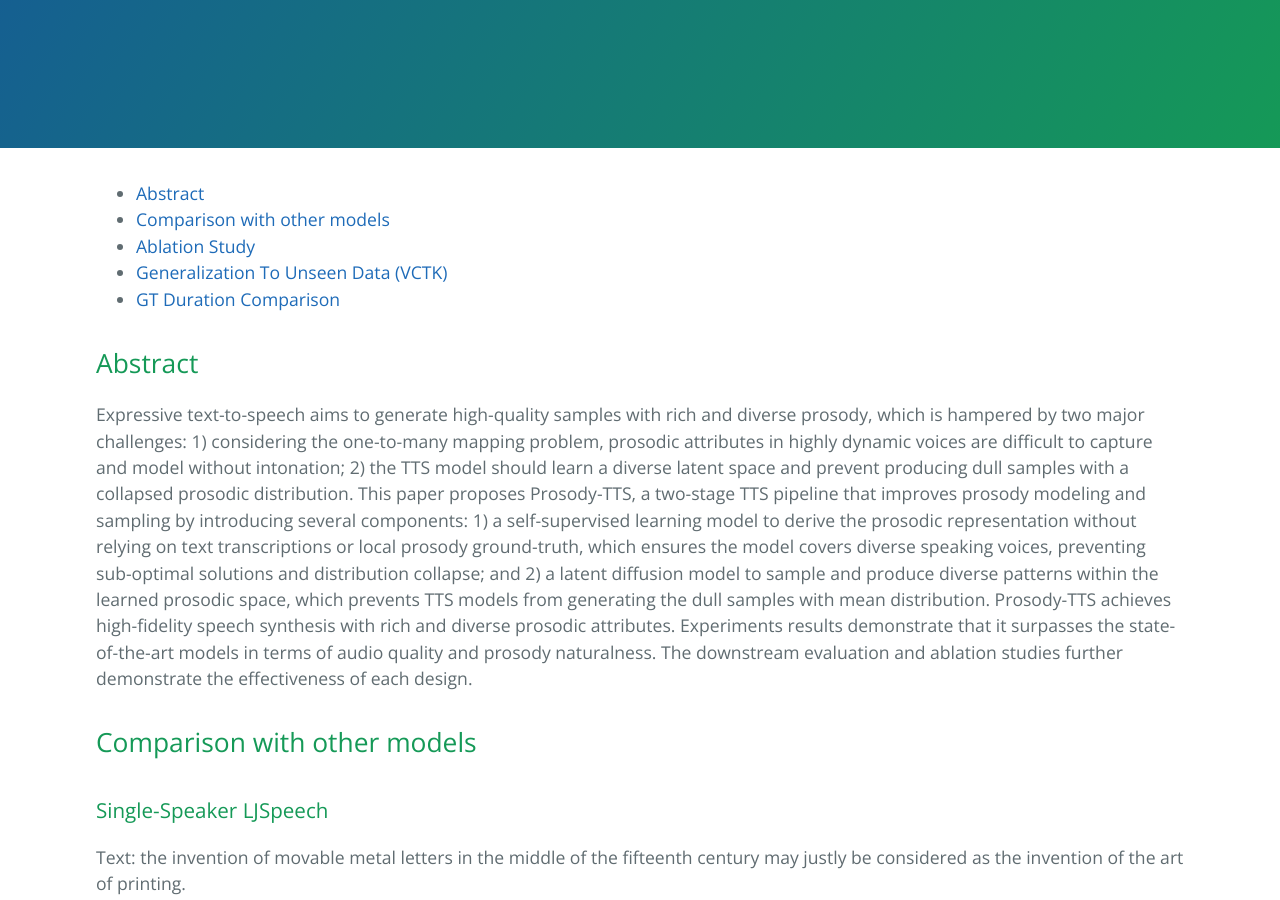
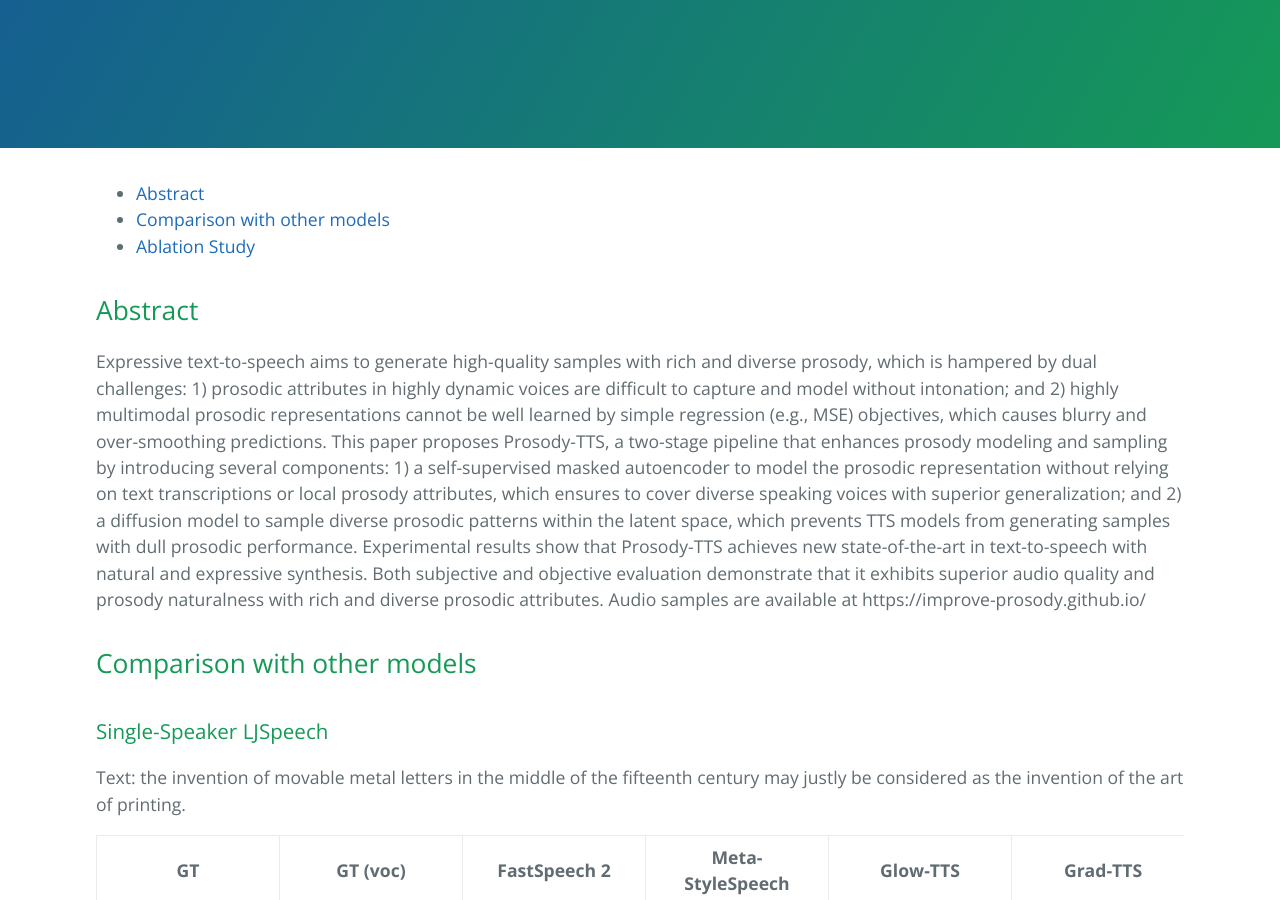
Before and after one commit to improve-prosody/improve-prosody.github.io, a Jekyll site: the page built from index.md, in a window 1280 px wide and 900 px high, scrolled down 340 px. Built offline with Jekyll 4.4.1, drawn with Linux system fonts in a browser that asks for light colours; our own code applies the rules of GitHub Pages for plain Markdown files; the repository's description, which GitHub fills in, is left out; some of the changed text lies outside the part shown.

Commit message:
Add files via upload

```diff
--- a/index.md
+++ b/index.md
@@ -5,8 +5,7 @@
 {:toc}
 ## Abstract
 
-Expressive text-to-speech aims to generate high-quality samples with rich and diverse prosody, which is hampered by two major challenges: 1) considering the one-to-many mapping problem, prosodic attributes in highly dynamic voices are difficult to capture and model without intonation; 2) the TTS model should learn a diverse latent space and prevent producing dull samples with a collapsed prosodic distribution. This paper proposes Prosody-TTS, a two-stage TTS pipeline that improves prosody modeling and sampling by introducing several components: 1) a self-supervised learning model to derive the prosodic representation without relying on text transcriptions or local prosody ground-truth, which ensures the model covers diverse speaking voices, preventing sub-optimal solutions and distribution collapse; and 2) a latent diffusion model to sample and produce diverse patterns within the learned prosodic space, which prevents TTS models from generating the dull samples with mean distribution. Prosody-TTS achieves high-fidelity speech synthesis with rich and diverse prosodic attributes. Experiments results demonstrate that it surpasses the state-of-the-art models in terms of audio quality and prosody naturalness. The downstream evaluation and ablation studies further demonstrate the effectiveness of each design.
-
+  Expressive text-to-speech aims to generate high-quality samples with rich and diverse prosody, which is hampered by dual challenges: 1) prosodic attributes in highly dynamic voices are difficult to capture and model without intonation; and 2) highly multimodal prosodic representations cannot be well learned by simple regression (e.g., MSE) objectives, which causes blurry and over-smoothing predictions. This paper proposes Prosody-TTS, a two-stage pipeline that enhances prosody modeling and sampling by introducing several components: 1) a self-supervised masked autoencoder to model the prosodic representation without relying on text transcriptions or local prosody attributes, which ensures to cover diverse speaking voices with superior generalization; and 2) a diffusion model to sample diverse prosodic patterns within the latent space, which prevents TTS models from generating samples with dull prosodic performance. Experimental results show that Prosody-TTS achieves new state-of-the-art in text-to-speech with natural and expressive synthesis. Both subjective and objective evaluation demonstrate that it exhibits superior audio quality and prosody naturalness with rich and diverse prosodic attributes. Audio samples are available at https://improve-prosody.github.io/
 ## Comparison with other models
 
 ### Single-Speaker LJSpeech
@@ -230,82 +229,3 @@ Expressive text-to-speech aims to generate high-quality samples with rich and di
         </tr>
 	</tbody>
 </table>
-
-
-
-## Generalization To Unseen Data (VCTK)
-<ruby>Text: We also need a small plastic snake and a big toy frog for the kids.</ruby>
-<table>
-	<thead>
-		<tr>
-            <th style="text-align: center">GT</th>
-			<th style="text-align: center">GT(voc.)</th>
-			<th style="text-align: center">Prosody-TTS</th>
-		</tr>
-	</thead>
-	<tbody>
-		<tr>
-			<td style="text-align: center"><audio controls style="width: 150px;"><source src="wavs/VCTK_OOD/GT/p225_004.wav" type="audio/wav"></audio></td>
-			<td style="text-align: center"><audio controls style="width: 150px;"><source src="wavs/VCTK_OOD/GT_voc/p225_004.wav" type="audio/wav"></audio></td>
-            <td style="text-align: center"><audio controls style="width: 150px;"><source src="wavs/VCTK_OOD/Prosody-TTS/p225_004.wav" type="audio/wav"></audio></td>
-        </tr>
-	</tbody>
-</table>
-
-<ruby>Text: Six spoons of fresh snow peas, five thick slabs of blue cheese, and maybe a snack for her brother Bob.</ruby>
-<table>
-	<thead>
-		<tr>
-            <th style="text-align: center">GT</th>
-			<th style="text-align: center">GT(voc.)</th>
-			<th style="text-align: center">Prosody-TTS</th>
-		</tr>
-	</thead>
-	<tbody>
-		<tr>
-			<td style="text-align: center"><audio controls style="width: 150px;"><source src="wavs/VCTK_OOD/GT/p226_003.wav" type="audio/wav"></audio></td>
-			<td style="text-align: center"><audio controls style="width: 150px;"><source src="wavs/VCTK_OOD/GT_voc/p226_003.wav" type="audio/wav"></audio></td>
-            <td style="text-align: center"><audio controls style="width: 150px;"><source src="wavs/VCTK_OOD/Prosody-TTS/p226_003.wav" type="audio/wav"></audio></td>
-        </tr>
-	</tbody>
-</table>
-
-
-
-
-## GT Duration Comparison
-<ruby>Text: has never been surpassed.</ruby>
-<table>
-	<thead>
-		<tr>
-            <th style="text-align: center">Backbone(FastSpeech 2)</th>
-			<th style="text-align: center">Backbone(FastSpeech 2) + GT Duration</th>
-			<th style="text-align: center">Prosody-TTS</th>
-		</tr>
-	</thead>
-	<tbody>
-		<tr>
-			<td style="text-align: center"><audio controls style="width: 150px;"><source src="wavs/LJSpeech/FastSpeech2/LJ001-0008.wav" type="audio/wav"></audio></td>
-			<td style="text-align: center"><audio controls style="width: 150px;"><source src="wavs/LJSpeech/FastSpeech2_gtdur/LJ001-0008.wav" type="audio/wav"></audio></td>
-            <td style="text-align: center"><audio controls style="width: 150px;"><source src="wavs/LJSpeech/Prosody-TTS/LJ001-0008.wav" type="audio/wav"></audio></td>
-        </tr>
-	</tbody>
-</table>
-
-<ruby>Text: that the forms of printed letters should follow more or less closely those of the written character, and they followed them very closely.</ruby>
-<table>
-	<thead>
-		<tr>
-            <th style="text-align: center">Backbone(FastSpeech 2)</th>
-			<th style="text-align: center">Backbone(FastSpeech 2) + GT Duration</th>
-			<th style="text-align: center">Prosody-TTS</th>
-		</tr>
-	</thead>
-	<tbody>
-		<tr>
-			<td style="text-align: center"><audio controls style="width: 150px;"><source src="wavs/LJSpeech/FastSpeech2/LJ001-0017.wav" type="audio/wav"></audio></td>
-			<td style="text-align: center"><audio controls style="width: 150px;"><source src="wavs/LJSpeech/FastSpeech2_gtdur/LJ001-0017.wav" type="audio/wav"></audio></td>
-            <td style="text-align: center"><audio controls style="width: 150px;"><source src="wavs/LJSpeech/Prosody-TTS/LJ001-0017.wav" type="audio/wav"></audio></td>
-        </tr>
-	</tbody>
-</table>
```
